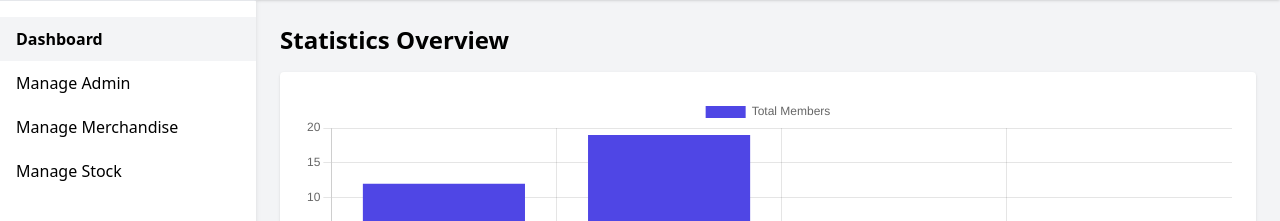
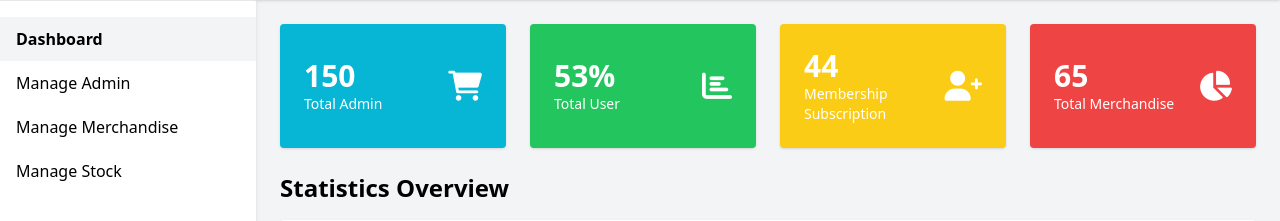
Before and after one commit to Adzri123/FitZone, a CodeIgniter 4 app: the page made by app/Views/admin/dashboard.php in a window 1280 px wide. Shown: the part 64-285 px from the top of the page. Run offline with PHP 8.4 and a stand-in for CodeIgniter, Linux system fonts and the light colour scheme; the template is opened without the code that fills it, so the values that code supplies are empty; some libraries are stand-ins or nearby versions.

Commit message:
admin dashboard

```diff
--- a/app/Controllers/AuthController.php
+++ b/app/Controllers/AuthController.php
@@ -29,7 +29,8 @@ class AuthController extends BaseController
                 'isLoggedIn' => true
             ]);
 
-            return redirect()->to('/dashboard//'. $user['role']);
+            session()->set('admin_name', $user['name']);
+            return redirect()->to('/admin/dashboard');
         } else {
             $referer = $_SERVER['HTTP_REFERER'] ?? site_url('/login'); // fallback
             return redirect()->to($referer)->with('error', 'Invalid email or password');
--- a/app/Views/admin/dashboard.php
+++ b/app/Views/admin/dashboard.php
@@ -5,6 +5,8 @@
     <meta charset="UTF-8">
     <title>Fitzone Admin Dashboard</title>
     <script src="https://cdn.tailwindcss.com"></script>
+    <link rel="stylesheet" href="https://cdnjs.cloudflare.com/ajax/libs/font-awesome/6.0.0-beta3/css/all.min.css">
+
     <!-- Chart.js CDN MUST come before your JS -->
     <script src="https://cdn.jsdelivr.net/npm/chart.js"></script>
 </head>
@@ -41,6 +43,41 @@
 
         <!-- Dashboard Chart -->
         <main class="p-6 flex-grow">
+            <!-- Info Cards -->
+            <div class="grid grid-cols-1 md:grid-cols-2 lg:grid-cols-4 gap-6 mb-6">
+                <div class="bg-cyan-500 text-white p-6 rounded shadow flex items-center justify-between">
+                    <div>
+                        <h2 class="text-3xl font-bold">150</h2>
+                        <p class="text-sm">Total Admin</p>
+                    </div>
+                    <i class="fas fa-shopping-cart text-3xl"></i>
+                </div>
+
+                <div class="bg-green-500 text-white p-6 rounded shadow flex items-center justify-between">
+                    <div>
+                        <h2 class="text-3xl font-bold">53%</h2>
+                        <p class="text-sm">Total User</p>
+                    </div>
+                    <i class="fas fa-chart-bar text-3xl"></i>
+                </div>
+
+                <div class="bg-yellow-400 text-white p-6 rounded shadow flex items-center justify-between">
+                    <div>
+                        <h2 class="text-3xl font-bold">44</h2>
+                        <p class="text-sm">Membership Subscription</p>
+                    </div>
+                    <i class="fas fa-user-plus text-3xl"></i>
+                </div>
+
+                <div class="bg-red-500 text-white p-6 rounded shadow flex items-center justify-between">
+                    <div>
+                        <h2 class="text-3xl font-bold">65</h2>
+                        <p class="text-sm">Total Merchandise</p>
+                    </div>
+                    <i class="fas fa-chart-pie text-3xl"></i>
+                </div>
+            </div>
+
             <h1 class="text-2xl font-bold mb-4">Statistics Overview</h1>
             <div class="bg-white p-6 rounded shadow">
                 <canvas id="myChart" width="400" height="200"></canvas>
@@ -49,7 +86,7 @@
     </div>
 
     <!-- JS at bottom -->
-    <script src="<?= base_url('assets/js/dashboard.js') ?>"></script>
+    <script src="js/dashboard.js"></script>
 </body>
 
 </html>
```
Also changed, not shown: app/Config/Routes.php (+7 -2 lines), app/Controllers/AdminController.php (added, +42 -0 lines), app/Controllers/DashboardController.php (+0 -32 lines), public/assets/js/dashboard.js.
